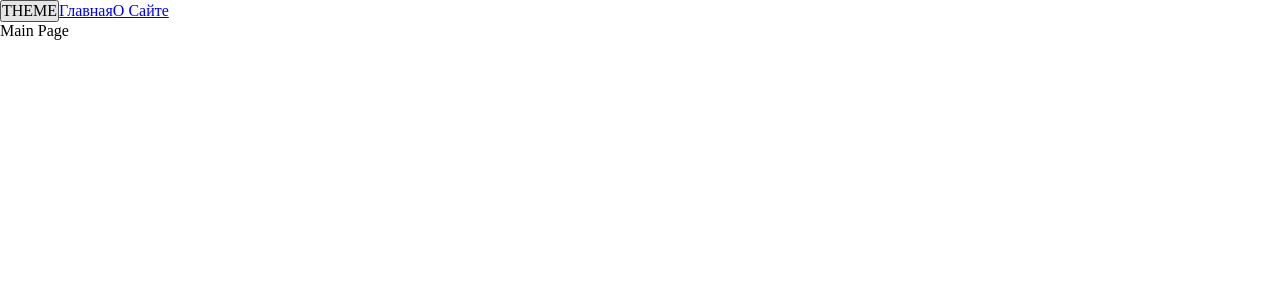
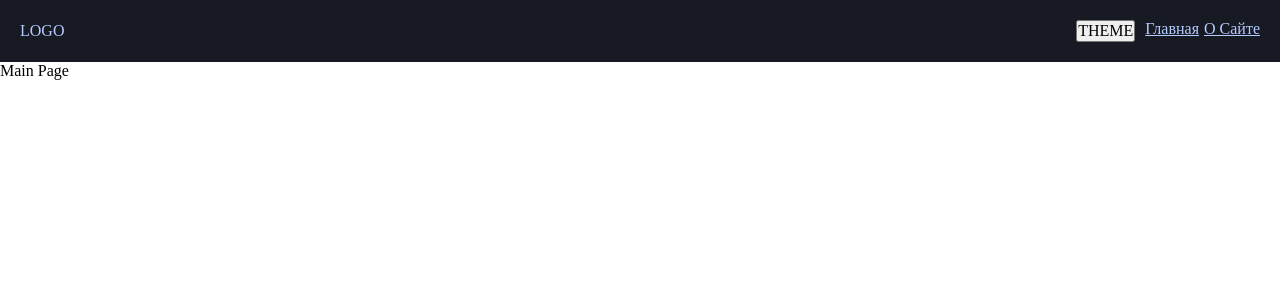
Before and after one commit to Karlen9/weather, a React app: page / in a window 1280 px wide. Shown: the top 300 px of the page. Built offline with nearby package versions, Linux system fonts and the light colour scheme.

Commit message:
UI kit & navbar & Approuter config

```diff
--- a/src/app/App.tsx
+++ b/src/app/App.tsx
@@ -1,5 +1,5 @@
-import { Link, Routes, Route } from 'react-router-dom';
 import { classNames }from 'shared/lib/classNames/classNames'
+import { Navbar } from 'widgets/Navbar';
 import { AppRouter } from './providers/router';
 import { useTheme } from './providers/ThemeProvider/lib/useTheme';
 import './styles/index.scss'
@@ -8,20 +8,11 @@ import './styles/index.scss'
 
 const App = () => {
 
-  const {theme, toggleTheme} = useTheme();
+  const {theme} = useTheme();
 
   return (
     <div className={classNames('app', {}, [theme])}>
-      <button onClick={toggleTheme}>
-        THEME
-      </button>
-      <Link to={'/'} >
-        Главная
-      </Link>
-
-      <Link to={"/about"}>
-        О Сайте
-      </Link>
+        <Navbar />
         <AppRouter />
     </div>
   );
--- a/src/app/providers/router/ui/AppRouter.tsx
+++ b/src/app/providers/router/ui/AppRouter.tsx
@@ -1,5 +1,3 @@
-import { AboutPage } from 'pages/AboutPage'
-import { MainPage } from 'pages/MainPage'
 import { Suspense } from 'react'
 import { Routes, Route } from 'react-router-dom'
 import { routeConfig } from 'shared/config/routeConfig/routeConfig'
--- a/src/app/styles/themes/dark.scss
+++ b/src/app/styles/themes/dark.scss
@@ -1,5 +1,6 @@
 .app.dark {
   --bg-color: #171923;
+  --inverted-bg-color: #fff;
 
   --primary-color: #fff;
 
--- a/src/app/styles/themes/normal.scss
+++ b/src/app/styles/themes/normal.scss
@@ -1,7 +1,8 @@
 .app.light {
   --bg-color: #fff;
+  --inverted-bg-color: #171923;
 
   --primary-color: #000;
 
-  --secondary-color: #0449e0;
+  --secondary-color: #b4ccff;
 }
--- a/src/app/styles/variables/global.scss
+++ b/src/app/styles/variables/global.scss
@@ -10,4 +10,8 @@
   --font-line-l: 32px;
   --font-l: var(--font-size-l) / var(--font-line-l) / var(--font-family-main)
 
+  //sizes
+
+  --navbar-height: 50px;
+
 }
--- a/src/shared/lib/classNames/classNames.ts
+++ b/src/shared/lib/classNames/classNames.ts
@@ -3,7 +3,7 @@ type Mods = Record<string, boolean | string>
 export const classNames = (cls: string, mods?: Mods, additional?: string[]): string => {
   return [
     cls,
-    ...additional,
+    ...additional.filter(Boolean),
     ...Object.entries(mods)
       .filter(([className, value]) => Boolean(value))
       .map(([className]) => className)
--- /dev/null
+++ b/src/shared/ui/AppLink/AppLink.module.scss
@@ -0,0 +1,12 @@
+.AppLink {
+  color: var(--primary-color)
+}
+
+.primary {
+  color: var(--primary-color)
+}
+
+.secondary {
+  color: var(--secondary-color)
+
+}
--- /dev/null
+++ b/src/shared/ui/AppLink/AppLink.tsx
@@ -0,0 +1,34 @@
+import { FC } from 'react';
+import { LinkProps } from 'react-router-dom';
+import { Link } from 'react-router-dom';
+import { classNames } from 'shared/lib/classNames/classNames'
+import cls from './AppLink.module.scss';
+
+export enum AppLinkTheme {
+  PRIMARY = 'primary',
+  SECONDARY = 'secondary',
+}
+
+interface AppLinkProps extends LinkProps {
+  className?: string,
+  theme?: AppLinkTheme
+}
+export const AppLink: FC<AppLinkProps> = (props) => {
+  const {
+    children,
+    className,
+    to,
+    theme = AppLinkTheme.PRIMARY,
+    ...restProps
+  } = props;
+
+  return (
+    <Link
+      to={to}
+      className={classNames(cls.AppLink, {}, [className, cls[theme]])}
+      {...restProps}
+    >
+      {children}
+    </Link>
+ )
+}
--- /dev/null
+++ b/src/widgets/Navbar/index.ts
@@ -0,0 +1 @@
+export { Navbar } from './ui/Navbar';
--- /dev/null
+++ b/src/widgets/Navbar/ui/Navbar.module.scss
@@ -0,0 +1,26 @@
+.navbar {
+  display: flex;
+  align-items: center;
+  padding: 20px;
+  width: 100%;
+  height: var(--navbar-height);
+  background: var(--inverted-bg-color);
+  justify-content: space-between;
+}
+
+.rightBar {
+  display: flex;
+  column-gap: 10px;
+}
+
+.links {
+  display: flex;
+  color: var(--secondary-color);
+  column-gap: 5px;
+
+}
+
+
+.logo {
+  color: var(--secondary-color);
+}
--- /dev/null
+++ b/src/widgets/Navbar/ui/Navbar.tsx
@@ -0,0 +1,38 @@
+import { useTheme } from 'app/providers/ThemeProvider';
+import { classNames } from 'shared/lib/classNames/classNames'
+import { AppLink, AppLinkTheme } from 'shared/ui/AppLink/AppLink';
+import cls from './Navbar.module.scss';
+
+interface NavbarProps {
+  className?: string
+}
+
+export const Navbar = ({className}: NavbarProps) => {
+  const {toggleTheme} = useTheme();
+  return (
+    <div className={classNames(cls.navbar, {}, [className])}>
+
+      <div className={cls.logo}>LOGO</div>
+
+
+      <div className={cls.rightBar}>
+        <div className={cls.switch}>
+          <button onClick={toggleTheme}>
+            THEME
+            </button>
+        </div>
+
+        <div className={cls.links}>
+          <AppLink theme={AppLinkTheme.SECONDARY} to={'/'} >
+            Главная
+          </AppLink>
+
+          <AppLink theme={AppLinkTheme.SECONDARY} to={"/about"}>
+            О Сайте
+          </AppLink>
+        </div>
+
+      </div>
+    </div>
+  )
+}
--- a/tsconfig.json
+++ b/tsconfig.json
@@ -9,7 +9,6 @@
     "outDir": "./dist/",
     "baseUrl": ".",
     "jsx": "react-jsx",
-    "baseUrl": ".",
     "paths": {
       "*": ["./src/*"]
     }
```
